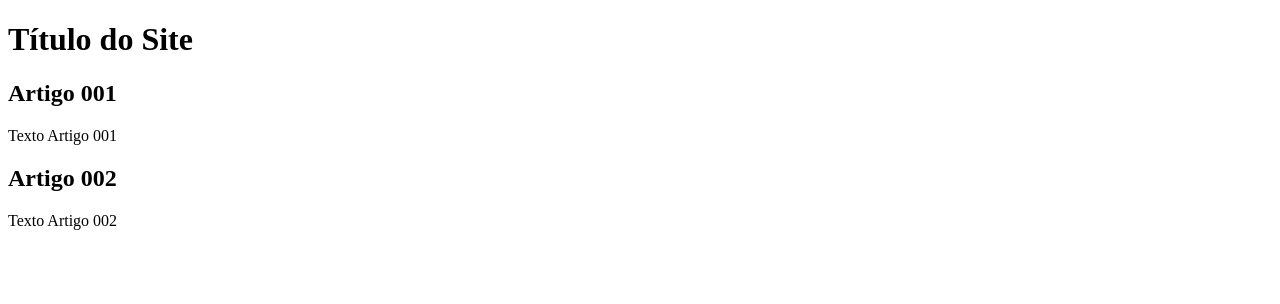
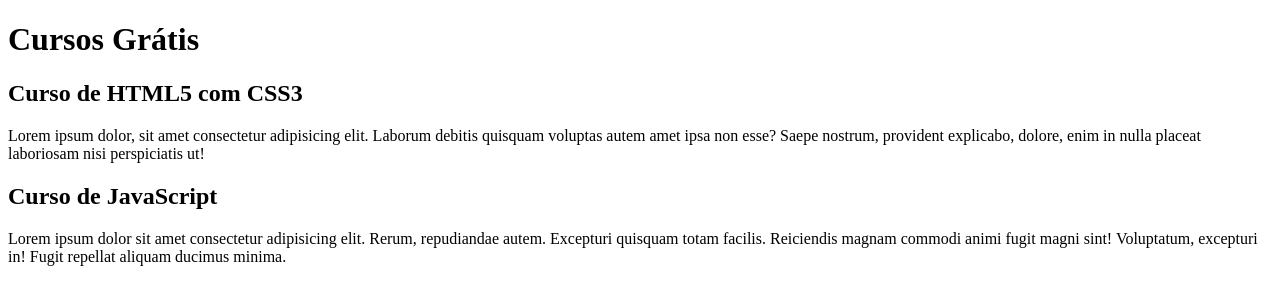
Before and after one commit to felixmacuiana/site-project, a plain HTML site: page index.html in a window 1280 px wide. Drawn offline with Linux system fonts and the light colour scheme.

Commit message:
Comecei a escrever o conteudo

```diff
--- a/index.html
+++ b/index.html
@@ -8,15 +8,15 @@
 <body>
     <main>
         <header>
-            <h1>Título do Site</h1>
+            <h1>Cursos Grátis</h1>
         </header>
         <article>
-            <h2>Artigo 001</h2>
-            <p>Texto Artigo 001</p>
+            <h2>Curso de HTML5 com CSS3</h2>
+            <p>Lorem ipsum dolor, sit amet consectetur adipisicing elit. Laborum debitis quisquam voluptas autem amet ipsa non esse? Saepe nostrum, provident explicabo, dolore, enim in nulla placeat laboriosam nisi perspiciatis ut!</p>
         </article>
         <article>
-            <h2>Artigo 002</h2>
-            <p>Texto Artigo 002</p>
+            <h2>Curso de JavaScript</h2>
+            <p>Lorem ipsum dolor sit amet consectetur adipisicing elit. Rerum, repudiandae autem. Excepturi quisquam totam facilis. Reiciendis magnam commodi animi fugit magni sint! Voluptatum, excepturi in! Fugit repellat aliquam ducimus minima.</p>
         </article>
     </main>
 </body>
```
